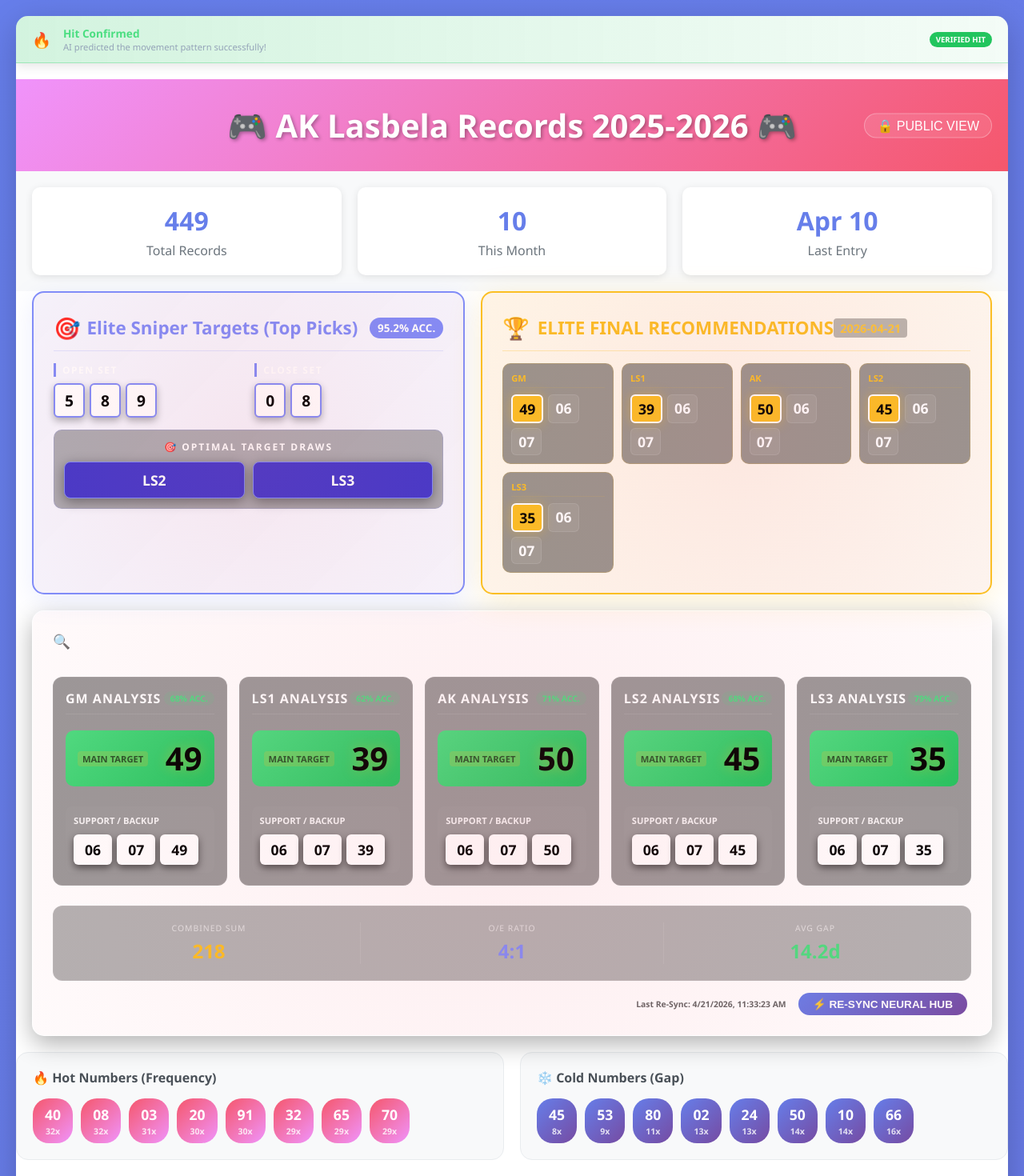
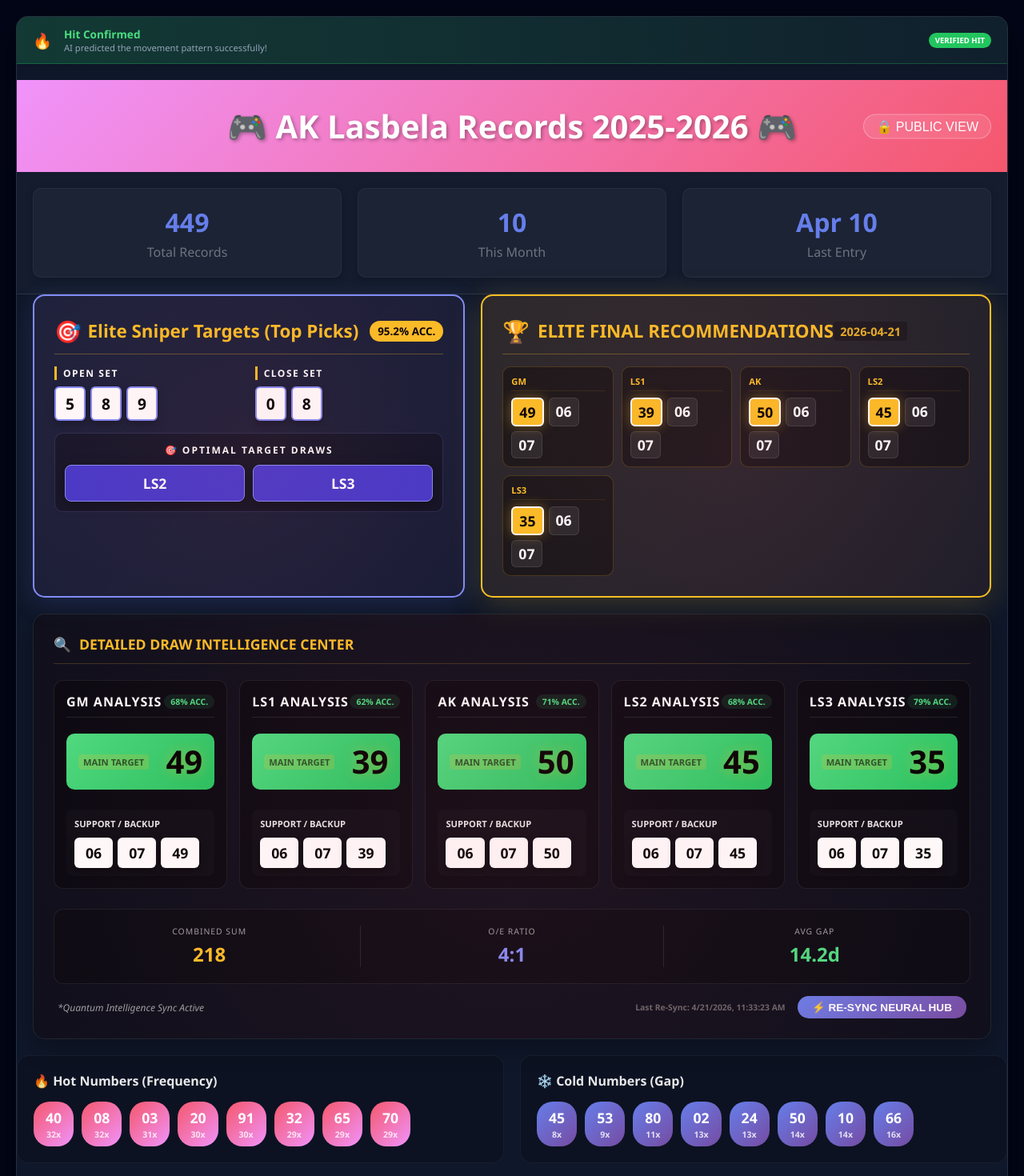
Before and after one commit to umairrana007/ak-lasbela-analysis, a React app in the folder frontend/: page / in a window 1280 px wide. Shown: the top 1470 px of the page at 80% size. Built offline with nearby package versions, Linux system fonts and the light colour scheme; no server answers; the database is empty; the HTML template or start-up script is replaced by a standard one.

Commit message:
UI: Dark theme restoration and high-contrast heading fix

```diff
--- a/frontend/src/App.jsx
+++ b/frontend/src/App.jsx
@@ -441,17 +441,17 @@ const App = () => {
                         boxShadow: '0 8px 32px rgba(129, 140, 248, 0.15)',
                         marginBottom: 0
                     }}>
-                        <div className="neural-title" style={{color: '#818cf8', display: 'flex', justifyContent: 'space-between', alignItems: 'center', marginBottom: '15px', borderBottom: '1px solid rgba(129, 140, 248, 0.2)', paddingBottom: '10px'}}>
+                        <div className="neural-title" style={{color: '#fbbf24', display: 'flex', justifyContent: 'space-between', alignItems: 'center', marginBottom: '15px', borderBottom: '1px solid rgba(251, 191, 36, 0.3)', paddingBottom: '10px'}}>
                             <span style={{display: 'flex', alignItems: 'center', gap: '8px'}}>
                                 <span style={{fontSize: '1.2em'}}>🎯</span> Elite Sniper Targets (Top Picks)
                             </span>
-                            <span style={{fontSize: '0.6em', background: '#818cf8', color: '#fff', padding: '4px 10px', borderRadius: '20px', fontWeight: '900'}}>95.2% ACC.</span>
+                            <span style={{fontSize: '0.6em', background: '#fbbf24', color: '#000', padding: '4px 10px', borderRadius: '20px', fontWeight: '900'}}>95.2% ACC.</span>
                         </div>
 
                         <div style={{display: 'flex', flexDirection: 'column', gap: '15px'}}>
                             <div style={{display: 'flex', gap: '15px'}}>
                                 <div style={{flex: 1}}>
-                                    <div style={{fontSize: '0.75em', color: '#fff', marginBottom: '8px', fontWeight: '950', textTransform: 'uppercase', letterSpacing: '1.5px', borderLeft: '3px solid #818cf8', paddingLeft: '8px'}}>OPEN SET</div>
+                                    <div style={{fontSize: '0.75em', color: '#fff', marginBottom: '8px', fontWeight: '950', textTransform: 'uppercase', letterSpacing: '1.5px', borderLeft: '3px solid #fbbf24', paddingLeft: '8px'}}>OPEN SET</div>
                                     <div style={{display: 'flex', gap: '6px', flexWrap: 'wrap'}}>
                                         {predictions.triple_x_trick.open_set.map(d => (
                                             <span key={d} style={{background: '#fff', color: '#000', padding: '6px 12px', borderRadius: '6px', border: '2px solid #818cf8', fontWeight: '950', fontSize: '1.2em', boxShadow: '0 4px 10px rgba(0,0,0,0.3)'}}>{d}</span>
@@ -459,7 +459,7 @@ const App = () => {
                                     </div>
                                 </div>
                                 <div style={{flex: 1}}>
-                                    <div style={{fontSize: '0.75em', color: '#fff', marginBottom: '8px', fontWeight: '950', textTransform: 'uppercase', letterSpacing: '1.5px', borderLeft: '3px solid #818cf8', paddingLeft: '8px'}}>CLOSE SET</div>
+                                    <div style={{fontSize: '0.75em', color: '#fff', marginBottom: '8px', fontWeight: '950', textTransform: 'uppercase', letterSpacing: '1.5px', borderLeft: '3px solid #fbbf24', paddingLeft: '8px'}}>CLOSE SET</div>
                                     <div style={{display: 'flex', gap: '6px', flexWrap: 'wrap'}}>
                                         {predictions.triple_x_trick.close_set.map(d => (
                                             <span key={d} style={{background: '#fff', color: '#000', padding: '6px 12px', borderRadius: '6px', border: '2px solid #818cf8', fontWeight: '950', fontSize: '1.2em', boxShadow: '0 4px 10px rgba(0,0,0,0.3)'}}>{d}</span>
@@ -534,8 +534,8 @@ const App = () => {
             </div>
 
             {/* ROW 2: INTELLIGENCE CENTER (Full Width) */}
-            <div className="neural-card" style={{border: '1px solid rgba(255,255,255,0.1)', background: 'rgba(255,255,255,0.02)', marginBottom: '20px'}}>
-                <div className="neural-title" style={{color: '#fff', fontSize: '1.1em', opacity: 0.9, marginBottom: '20px', borderBottom: '1px solid rgba(255,255,255,0.08)', paddingBottom: '12px', display: 'flex', alignItems: 'center', gap: '10px'}}>
+            <div className="neural-card" style={{border: '1px solid rgba(255,255,255,0.1)', background: 'rgba(0,0,0,0.4)', marginBottom: '20px'}}>
+                <div className="neural-title" style={{color: '#fbbf24', fontSize: '1.1em', opacity: 1, marginBottom: '20px', borderBottom: '1px solid rgba(251, 191, 36, 0.2)', paddingBottom: '12px', display: 'flex', alignItems: 'center', gap: '10px'}}>
                     <span>🔍</span> DETAILED DRAW INTELLIGENCE CENTER
                 </div>
 
--- a/frontend/src/index.css
+++ b/frontend/src/index.css
@@ -6,7 +6,8 @@
 
 body {
     font-family: 'Segoe UI', Tahoma, Geneva, Verdana, sans-serif;
-    background: linear-gradient(135deg, #667eea 0%, #764ba2 100%);
+    background: #020617;
+    color: #f1f5f9;
     min-height: 100vh;
     padding: 20px;
 }
@@ -14,9 +15,10 @@ body {
 .container {
     max-width: 1400px;
     margin: 0 auto;
-    background: white;
+    background: #0f172a;
+    border: 1px solid rgba(255,255,255,0.1);
     border-radius: 15px;
-    box-shadow: 0 10px 40px rgba(0,0,0,0.2);
+    box-shadow: 0 10px 40px rgba(0,0,0,0.5);
     overflow: hidden;
 }
 
@@ -248,15 +250,17 @@ tbody tr:hover {
     grid-template-columns: repeat(auto-fit, minmax(200px, 1fr));
     gap: 20px;
     padding: 20px;
-    background: #f8f9fa;
+    background: rgba(255,255,255,0.02);
+    border-bottom: 1px solid rgba(255,255,255,0.1);
 }
 
 .stat-card {
-    background: white;
+    background: rgba(255,255,255,0.03);
     padding: 20px;
     border-radius: 10px;
     text-align: center;
-    box-shadow: 0 2px 10px rgba(0,0,0,0.1);
+    border: 1px solid rgba(255,255,255,0.05);
+    box-shadow: 0 2px 10px rgba(0,0,0,0.2);
 }
 
 .stat-value {
@@ -421,15 +425,16 @@ tbody tr:hover {
 }
 
 .frequency-card {
-    background: #f8f9fa;
+    background: rgba(0,0,0,0.2);
     padding: 20px;
     border-radius: 15px;
-    border: 1px solid #e9ecef;
+    border: 1px solid rgba(255,255,255,0.05);
 }
 
 .frequency-title {
     font-weight: bold;
-    color: #495057;
+    color: #fff;
+    opacity: 0.9;
     margin-bottom: 15px;
     display: flex;
     align-items: center;
```
